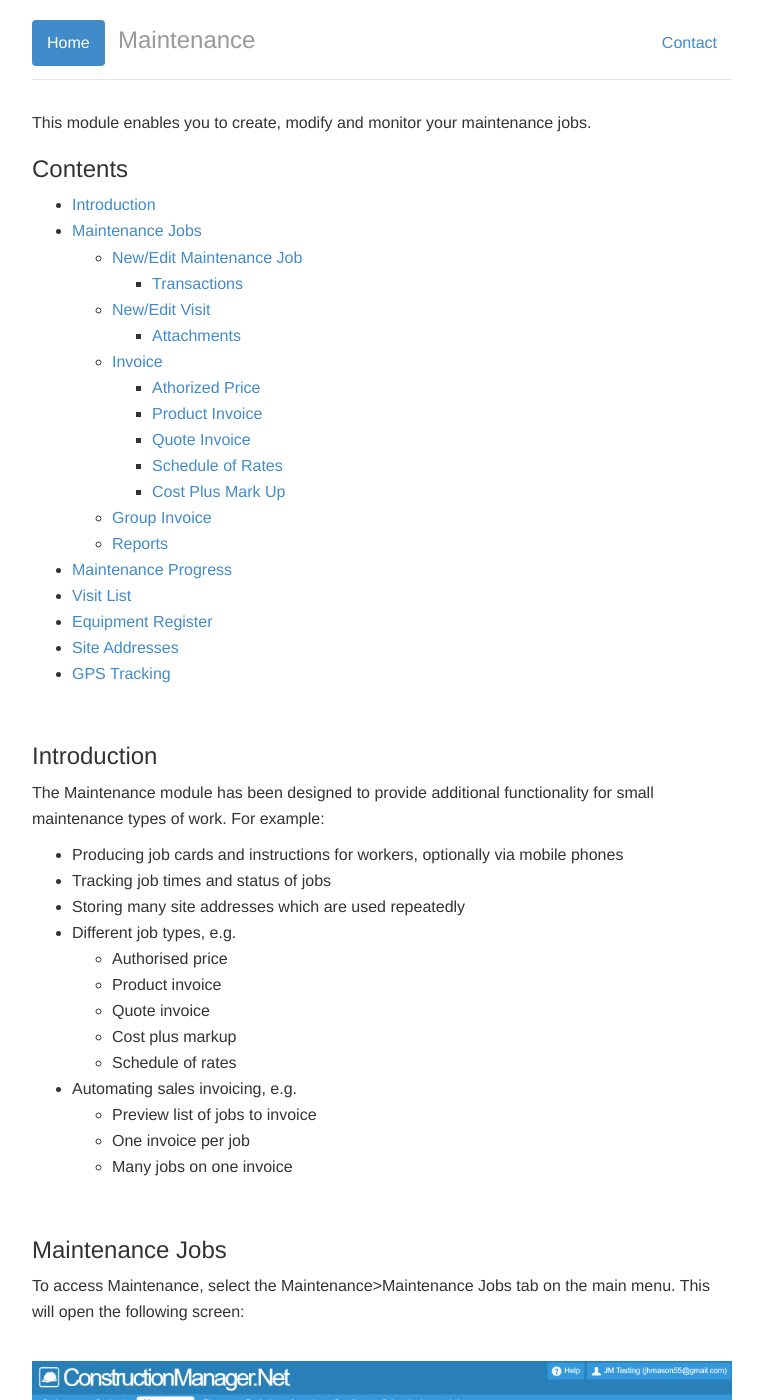
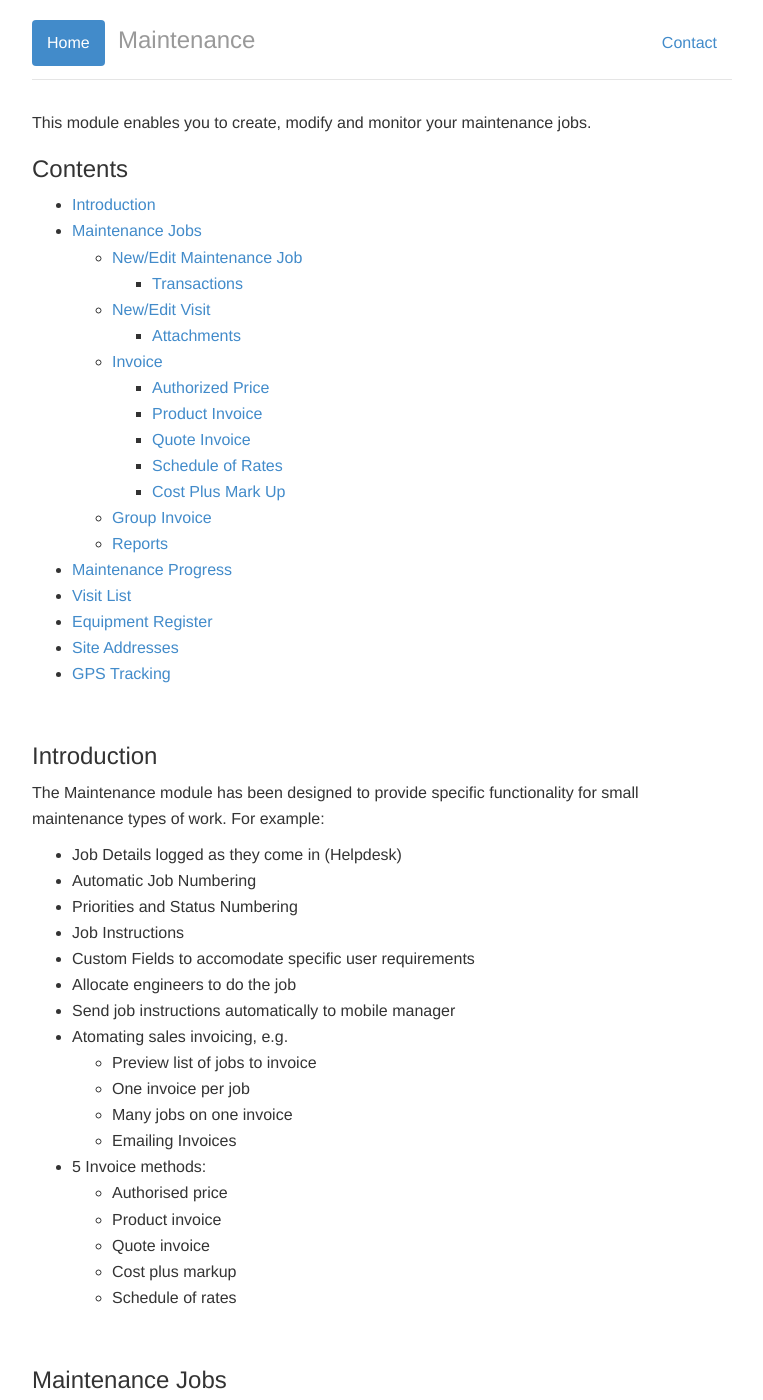
Before and after one commit to JNCSolutions/ConstructionManagerDocs, a Jekyll site: the page built from maintenance.html, in a window 1280 px wide and 1400 px high. Shown: the whole window, without its empty margins (258-1021 px from the left). Built offline with Jekyll 4.4.1, drawn with Linux system fonts in a browser that asks for light colours.

Commit message:
Update maintenance.html

```diff
--- a/maintenance.html
+++ b/maintenance.html
@@ -20,7 +20,7 @@ title: Maintenance
         </ul>
         <li><a href="#invoice">Invoice</a></li>
         <ul>
-          <li><a href="#athorized-price">Athorized Price</a></li>
+          <li><a href="#authorized-price">Authorized Price</a></li>
           <li><a href="#product-invoice">Product Invoice</a></li>
           <li><a href="#quote-invoice">Quote Invoice</a></li>
           <li><a href="#schedule-of-rates">Schedule of Rates</a></li>
@@ -37,13 +37,24 @@ title: Maintenance
     </ul>
     <br>
     <h3 id="introduction">Introduction</h3>
-      <p>The Maintenance module has been designed to provide additional functionality for small maintenance types of work.
+      <p>The Maintenance module has been designed to provide specific functionality for small maintenance types of work.
       For example:</p>
       <ul>
-        <li>Producing job cards and instructions for workers, optionally via mobile phones</li>
-        <li>Tracking job times and status of jobs</li>
-        <li>Storing many site addresses which are used repeatedly</li>
-        <li>Different job types, e.g.</li>
+        <li>Job Details logged as they come in (Helpdesk)</li>
+        <li>Automatic Job Numbering</li>
+        <li>Priorities and Status Numbering</li>
+        <li>Job Instructions</li>
+        <li>Custom Fields to accomodate specific user requirements</li>
+        <li>Allocate engineers to do the job</li>
+        <li>Send job instructions automatically to mobile manager</li>
+        <li>Atomating sales invoicing, e.g.</li>
+        <ul>
+          <li>Preview list of jobs to invoice</li>
+          <li>One invoice per job</li>
+          <li>Many jobs on one invoice</li>
+          <li>Emailing Invoices</li>
+        </ul>
+        <li>5 Invoice methods:</li>
         <ul>
           <li>Authorised price</li>
           <li>Product invoice</li>
@@ -51,13 +62,6 @@ title: Maintenance
           <li>Cost plus markup</li>
           <li>Schedule of rates</li>
         </ul>
-        <li>Automating sales invoicing, e.g.</li>
-        <ul>
-          <li>Preview list of jobs to invoice</li>
-          <li>One invoice per job</li>
-          <li>Many jobs on one invoice</li>
-        </ul
-      </ul>
       </ul>
       <br>
 
```
